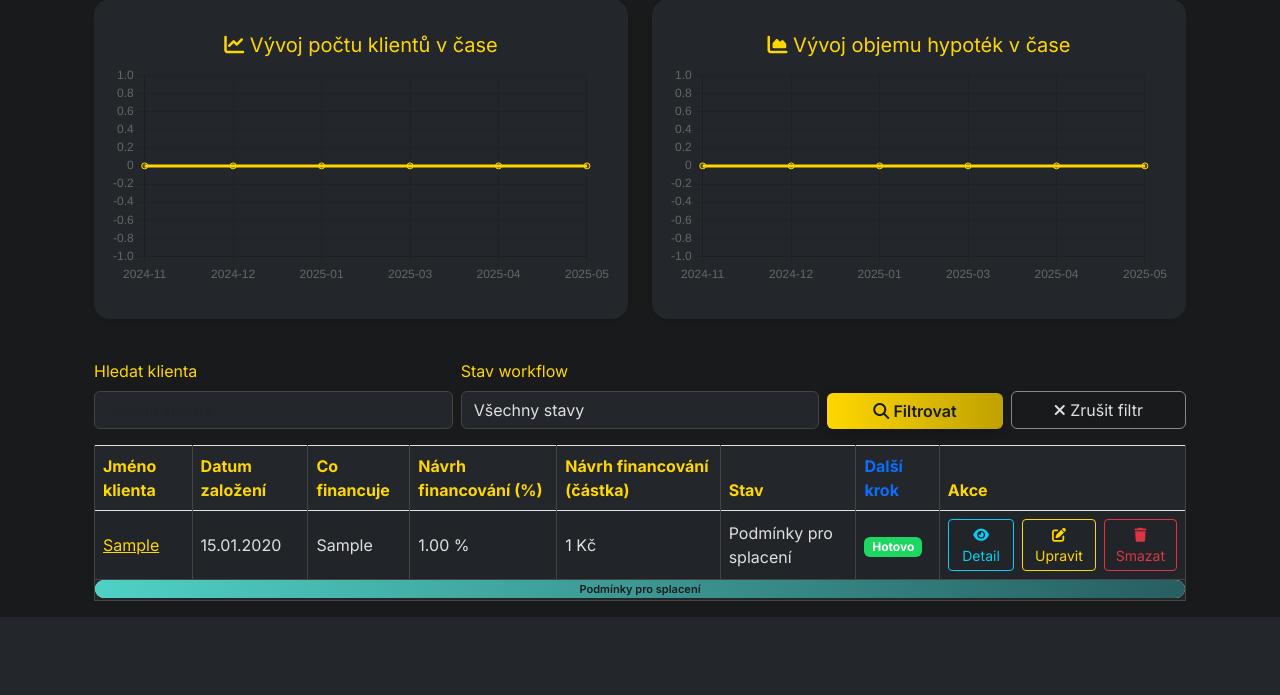
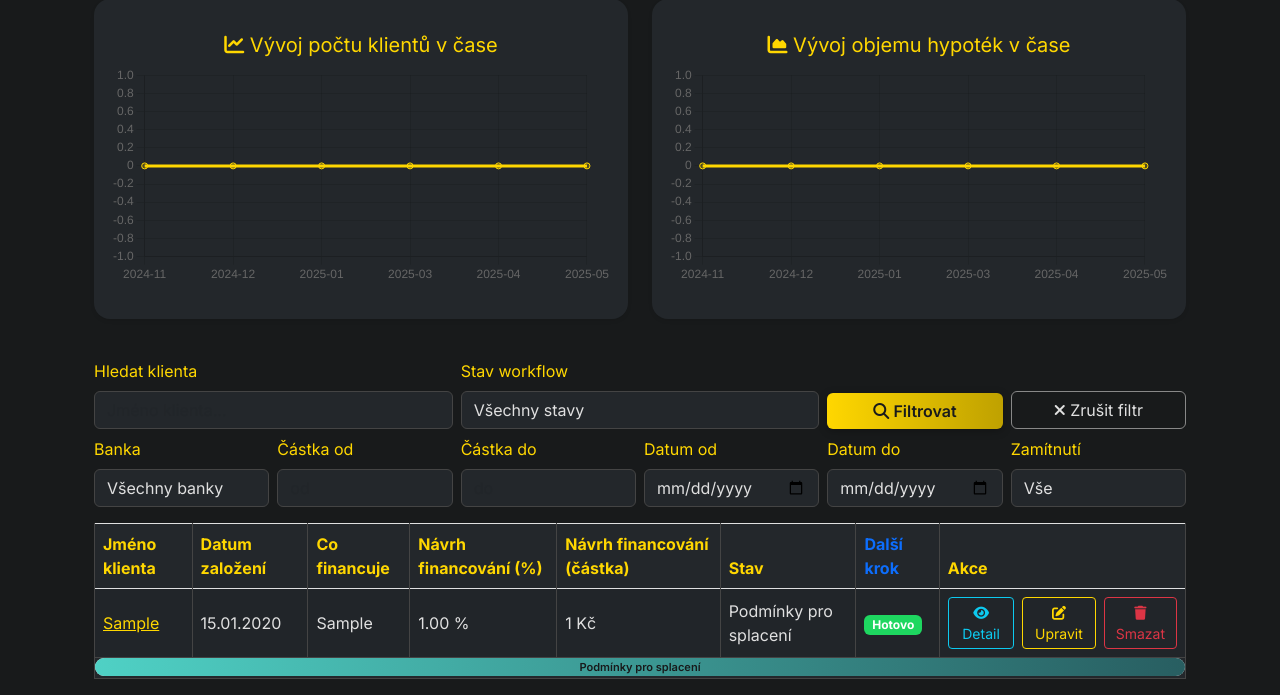
Before and after one commit to PatrikLuks/hypoteky_win, a Django app: page / in a window 1280 px wide. Shown: the part 541-1236 px from the top of the page. Before the commit the page ends 1158 px from the top, so only its background shows below. Run offline with Django 4.2, Linux system fonts and the light colour scheme; a user stored in the database is signed in; tables that the repository leaves empty hold one stand-in row (values such as "Sample post").

Commit message:
Pokročilé filtrování klientů: banka, částka, datum, zamítnutí (UX upgrade)

```diff
--- a/hypoteky/settings.py
+++ b/hypoteky/settings.py
@@ -138,9 +138,9 @@
 
 # Nastavení e-mailu pro notifikace
 EMAIL_BACKEND = 'django.core.mail.backends.smtp.EmailBackend'
-EMAIL_HOST = 'smtp.gmail.com'  # Změňte dle poskytovatele
+EMAIL_HOST = 'smtp.gmail.com'
 EMAIL_PORT = 587
-EMAIL_HOST_USER = 'vas.email@gmail.com'  # Zadejte svůj e-mail
-EMAIL_HOST_PASSWORD = 'heslo'  # Zadejte své heslo nebo použijte app password
+EMAIL_HOST_USER = 'pluks120@gmail.com'
+EMAIL_HOST_PASSWORD = 'kpgf qsxu adpl ypjw'
 EMAIL_USE_TLS = True
 DEFAULT_FROM_EMAIL = EMAIL_HOST_USER
--- a/klienti/templates/klienti/home.html
+++ b/klienti/templates/klienti/home.html
@@ -222,6 +222,39 @@
     </div>
     <div class="col-md-2">
       <a href="?" class="btn btn-outline-secondary w-100"><i class="fa fa-times"></i> Zrušit filtr</a>
+    </div>
+    <div class="col-md-2">
+      <label for="banka" class="form-label">Banka</label>
+      <select id="banka" name="banka" class="form-select">
+        <option value="">Všechny banky</option>
+        {% for banka in banky_vyber %}
+          <option value="{{ banka }}" {% if request.GET.banka == banka %}selected{% endif %}>{{ banka }}</option>
+        {% endfor %}
+      </select>
+    </div>
+    <div class="col-md-2">
+      <label for="castka_od" class="form-label">Částka od</label>
+      <input type="number" id="castka_od" name="castka_od" value="{{ request.GET.castka_od|default:'' }}" class="form-control" placeholder="od">
+    </div>
+    <div class="col-md-2">
+      <label for="castka_do" class="form-label">Částka do</label>
+      <input type="number" id="castka_do" name="castka_do" value="{{ request.GET.castka_do|default:'' }}" class="form-control" placeholder="do">
+    </div>
+    <div class="col-md-2">
+      <label for="datum_od" class="form-label">Datum od</label>
+      <input type="date" id="datum_od" name="datum_od" value="{{ request.GET.datum_od|default:'' }}" class="form-control">
+    </div>
+    <div class="col-md-2">
+      <label for="datum_do" class="form-label">Datum do</label>
+      <input type="date" id="datum_do" name="datum_do" value="{{ request.GET.datum_do|default:'' }}" class="form-control">
+    </div>
+    <div class="col-md-2">
+      <label for="zamitnuti" class="form-label">Zamítnutí</label>
+      <select id="zamitnuti" name="zamitnuti" class="form-select">
+        <option value="">Vše</option>
+        <option value="ano" {% if request.GET.zamitnuti == 'ano' %}selected{% endif %}>Pouze zamítnuté</option>
+        <option value="ne" {% if request.GET.zamitnuti == 'ne' %}selected{% endif %}>Pouze schválené</option>
+      </select>
     </div>
   </form>
   <div class="table-responsive">
```
Also changed, not shown: create_userprofiles.py (added), klienti/scripts/TO_BE_DELETED.txt (added), klienti/scripts/klient_user_overview.py (added), klienti/scripts/rozdel_klienty_mezi_uzivatele.py (added), klienti/templates/klienti/TO_BE_DELETED.txt (added).
